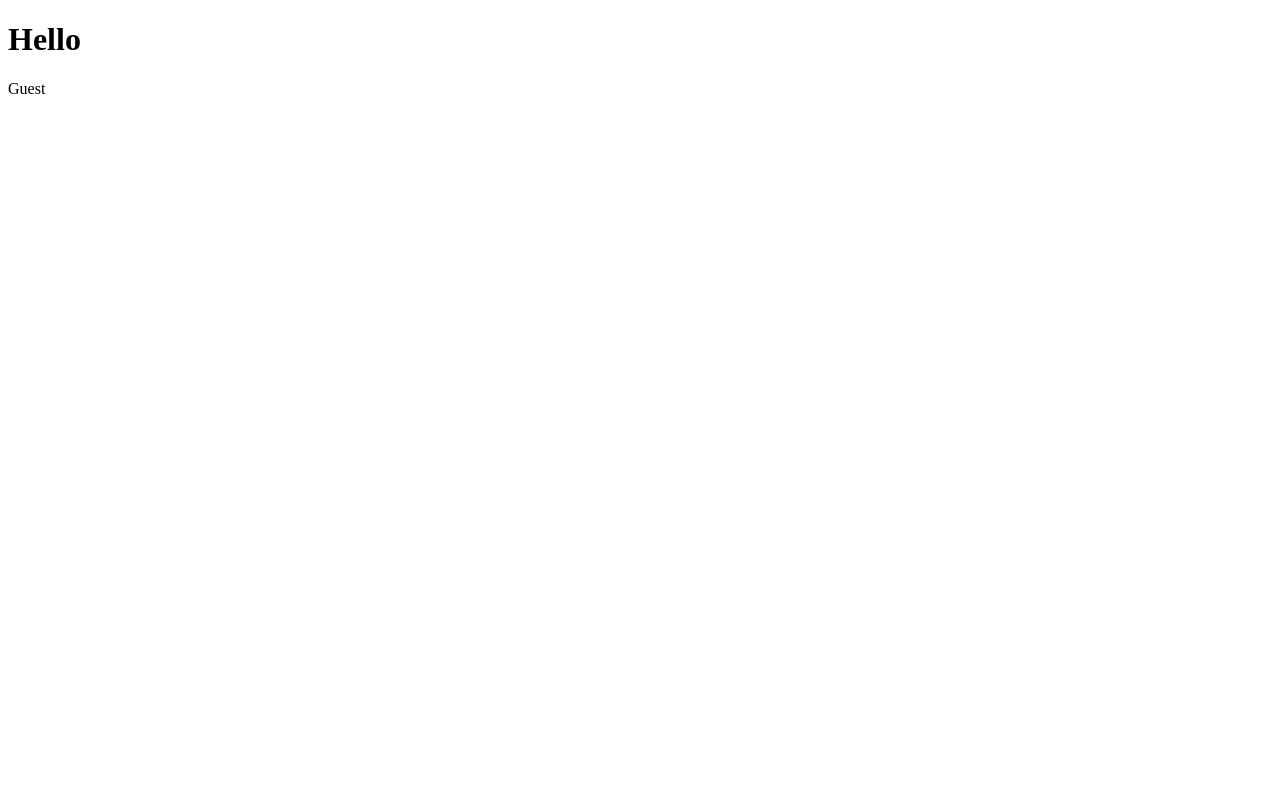
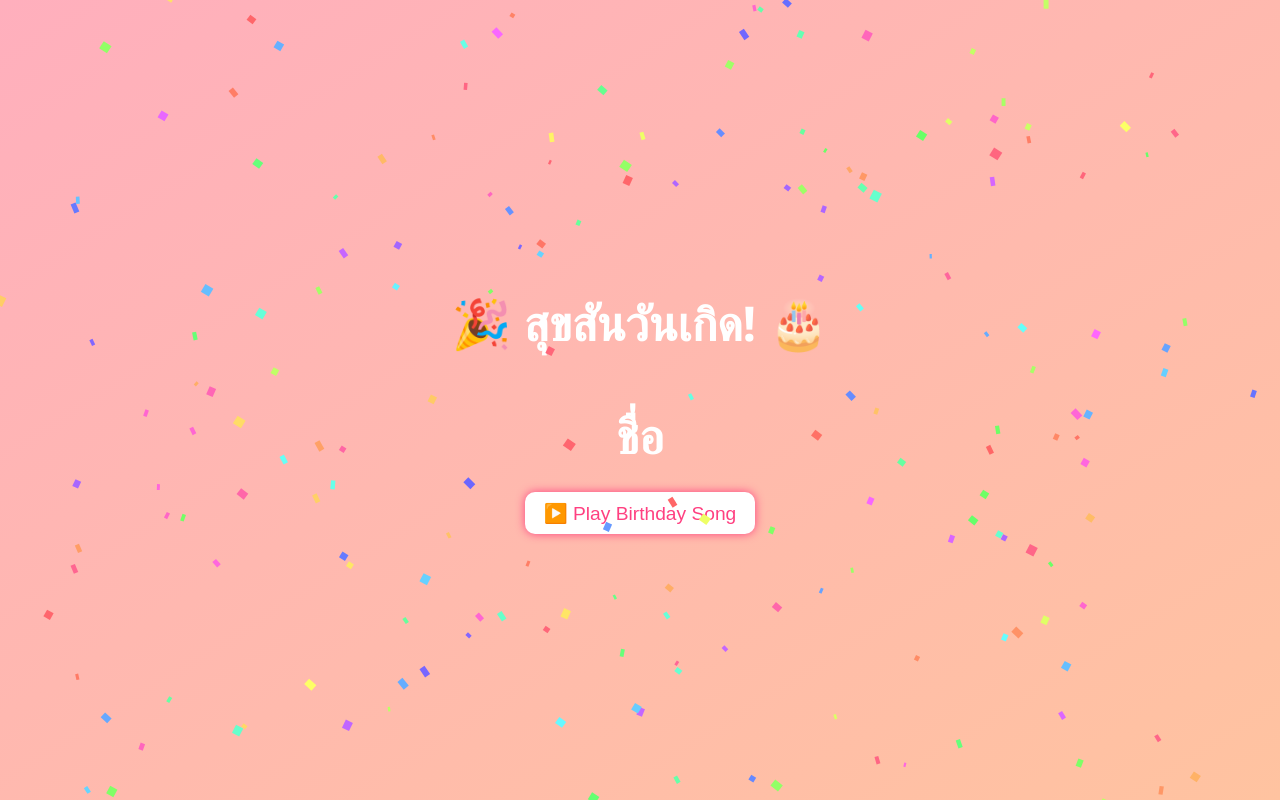
Before and after one commit to Book549/HBD, a plain HTML site: page index.html in a window 1280 px wide. Drawn offline with Linux system fonts and the light colour scheme.

Commit message:
temp update

```diff
--- a/index.html
+++ b/index.html
@@ -3,19 +3,85 @@
 <head>
     <meta charset="UTF-8">
     <meta name="viewport" content="width=device-width, initial-scale=1.0">
-    <title>HBD</title>
+    <title>Happy Birthday!</title>
+    <link rel="stylesheet" href="style.css" />
 </head>
 <body>
-    <h1>Hello</h1>
-    <p id="name">test</p>
+    <h1>🎉 สุขสันวันเกิด! 🎂</h1>
+    <h1 id="name">[ชื่อ]</h1>
+    <button id="play-button">▶️ Play Birthday Song</button>
+
+    <canvas id="confetti"></canvas>
+
+    <audio id="birthday-audio" preload="auto">
+        <source src="birthday.mp3" type="audio/mpeg" />
+        Your browser does not support the audio element.
+    </audio>
+
     <script>
         function getQueryValue(key) {
             const params = new URLSearchParams(window.location.search);
             return params.get(key);
         }
+        const name = getQueryValue("name");
+        document.getElementById("name").innerHTML = name || "ชื่อ";
 
-        const name = getQueryValue("name");
-        document.getElementById("name").innerHTML = name || "Guest";
+        // Confetti
+        const canvas = document.getElementById("confetti");
+        const ctx = canvas.getContext("2d");
+        canvas.width = window.innerWidth;
+        canvas.height = window.innerHeight;
+
+        const confetti = Array.from({length: 200}, () => ({
+        x: Math.random() * canvas.width,
+        y: Math.random() * canvas.height,
+        r: Math.random() * 6 + 4,
+        d: Math.random() * 100 + 10,
+        color: `hsl(${Math.random() * 360}, 100%, 70%)`,
+        tilt: Math.random() * 10 - 5
+        }));
+
+        function drawConfetti() {
+        ctx.clearRect(0, 0, canvas.width, canvas.height);
+        confetti.forEach(c => {
+            ctx.beginPath();
+            ctx.lineWidth = c.r;
+            ctx.strokeStyle = c.color;
+            ctx.moveTo(c.x + c.tilt + c.r / 2, c.y);
+            ctx.lineTo(c.x + c.tilt, c.y + c.tilt + c.r / 2);
+            ctx.stroke();
+        });
+        updateConfetti();
+        }
+
+        function updateConfetti() {
+        confetti.forEach(c => {
+            c.y += Math.cos(c.d) + 1 + c.r / 2;
+            c.x += Math.sin(c.d);
+            if (c.y > canvas.height) {
+            c.x = Math.random() * canvas.width;
+            c.y = -10;
+            }
+        });
+        }
+
+        setInterval(drawConfetti, 30);
+
+        // Music
+        const audio = document.getElementById("birthday-audio");
+        const playButton = document.getElementById("play-button");
+
+        playButton.addEventListener("click", () => {
+        audio.play();
+        playButton.style.display = "none";
+        });
+
+        // Greeting popup
+        window.onload = () => {
+        setTimeout(() => {
+            alert("🎊 Happy Birthday! Hope your day is amazing! 🎁");
+        }, 1000);
+            };
     </script>
 </body>
 </html>
--- /dev/null
+++ b/style.css
@@ -0,0 +1,41 @@
+body {
+  margin: 0;
+  font-family: "Segoe UI", sans-serif;
+  background: linear-gradient(to bottom right, #ffafbd, #ffc3a0);
+  color: #fff;
+  display: flex;
+  flex-direction: column;
+  align-items: center;
+  justify-content: center;
+  height: 100vh;
+  overflow: hidden;
+}
+
+h1 {
+  font-size: 3rem;
+  margin: 0.5em;
+  text-align: center;
+}
+
+canvas {
+  position: fixed;
+  top: 0;
+  left: 0;
+  pointer-events: none;
+}
+
+#play-button {
+  background: #fff;
+  color: #ff4081;
+  font-size: 1.2rem;
+  padding: 0.5em 1em;
+  border: none;
+  border-radius: 10px;
+  cursor: pointer;
+  box-shadow: 0 0 10px #ff4081;
+  transition: 0.3s;
+}
+
+#play-button:hover {
+  background: #ffe0ec;
+}
```
